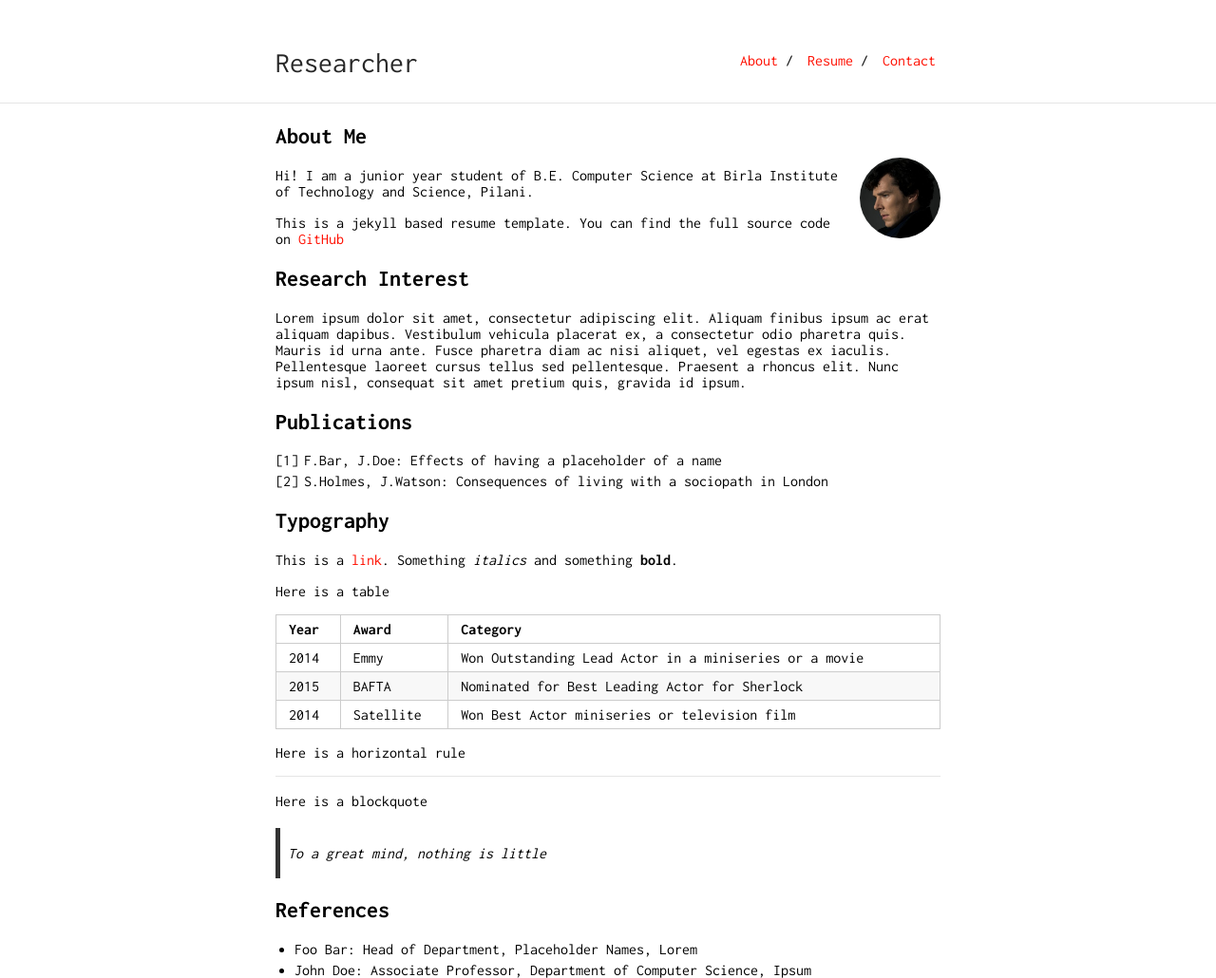
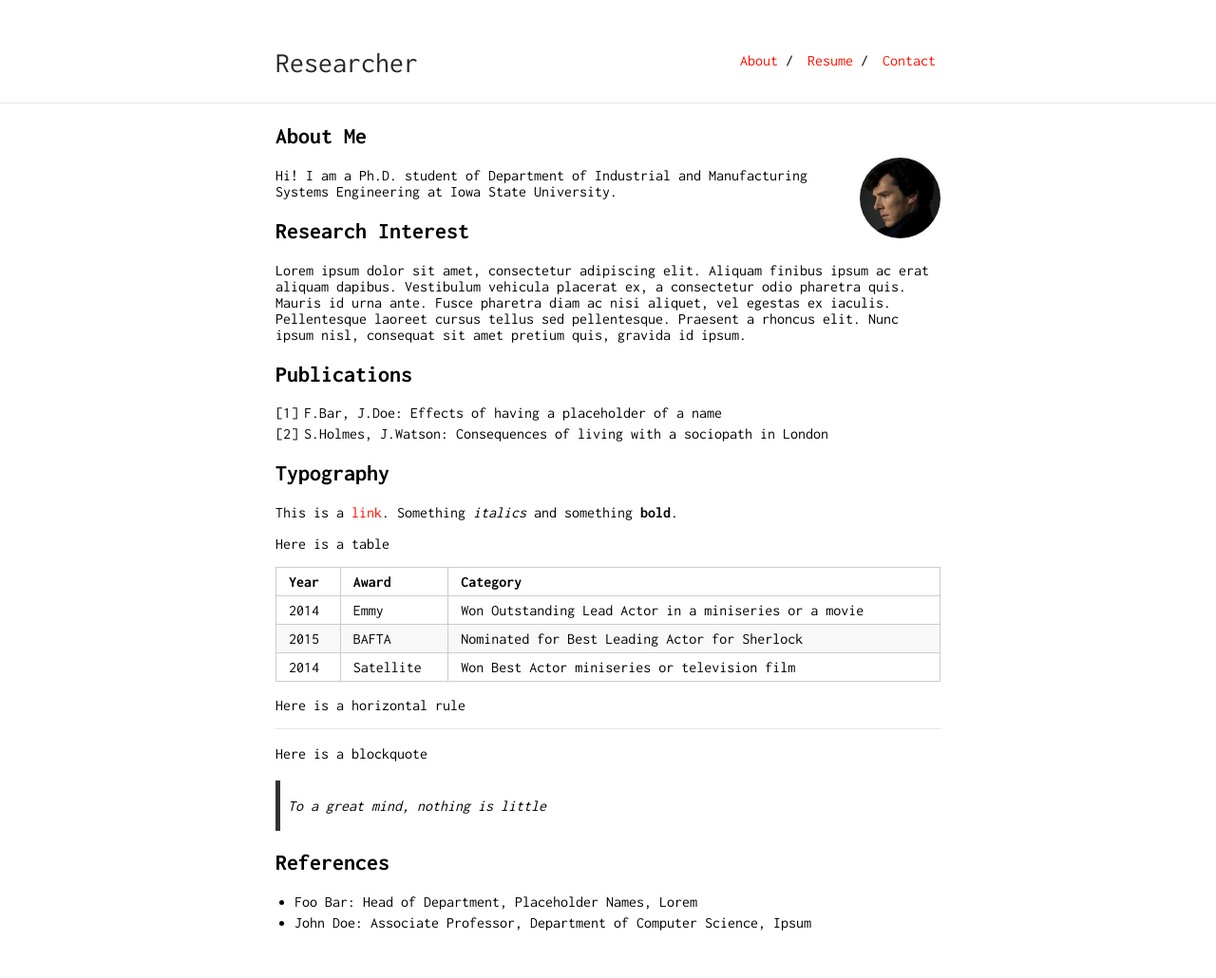
Before and after one commit to zhangxiao2018/zhangxiao2018.github.io, a Jekyll site: the page built from index.md, in a window 1280 px wide. Shown: the whole page at 95% size. Built offline with Jekyll 4.4.1, drawn with Linux system fonts in a browser that asks for light colours; our own code applies the rules of GitHub Pages for plain Markdown files; after the commit the page ends 980 px from its top, so only the background shows below that.

Commit message:
Update index.md

```diff
--- a/index.md
+++ b/index.md
@@ -6,9 +6,7 @@ layout: default
 
 <img class="profile-picture" src="sherlock.jpg">
 
-Hi! I am a junior year student of B.E. Computer Science at Birla Institute of Technology and Science, Pilani.
-
-This is a jekyll based resume template. You can find the full source code on [GitHub](https://github.com/bk2dcradle/researcher)
+Hi! I am a Ph.D. student of Department of Industrial and Manufacturing Systems Engineering at Iowa State University.
 
 ## Research Interest
 
```
